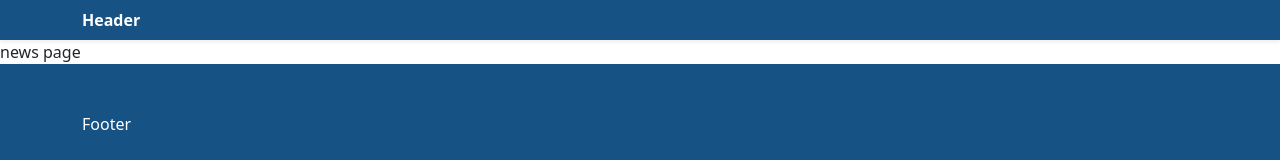
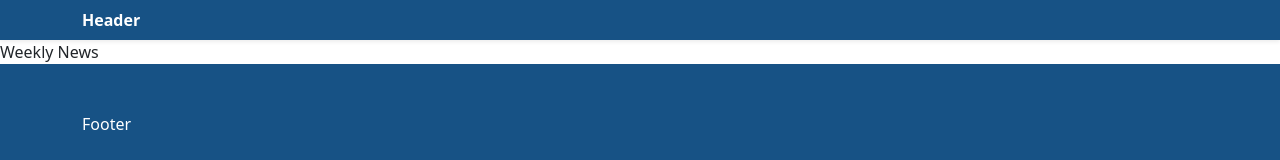
Before and after one commit to greenyeast/rc-front-vue, a Vue app: page /news in a window 1280 px wide. Shown: the top 160 px of the page. Built offline with nearby package versions, Linux system fonts and the light colour scheme.

Commit message:
Contents: Fixed Title

```diff
--- a/src/pages/News.vue
+++ b/src/pages/News.vue
@@ -1,6 +1,6 @@
 <template>
   <div class="news">
-    news page
+    Weekly News
   </div>
 </template>
 
```
